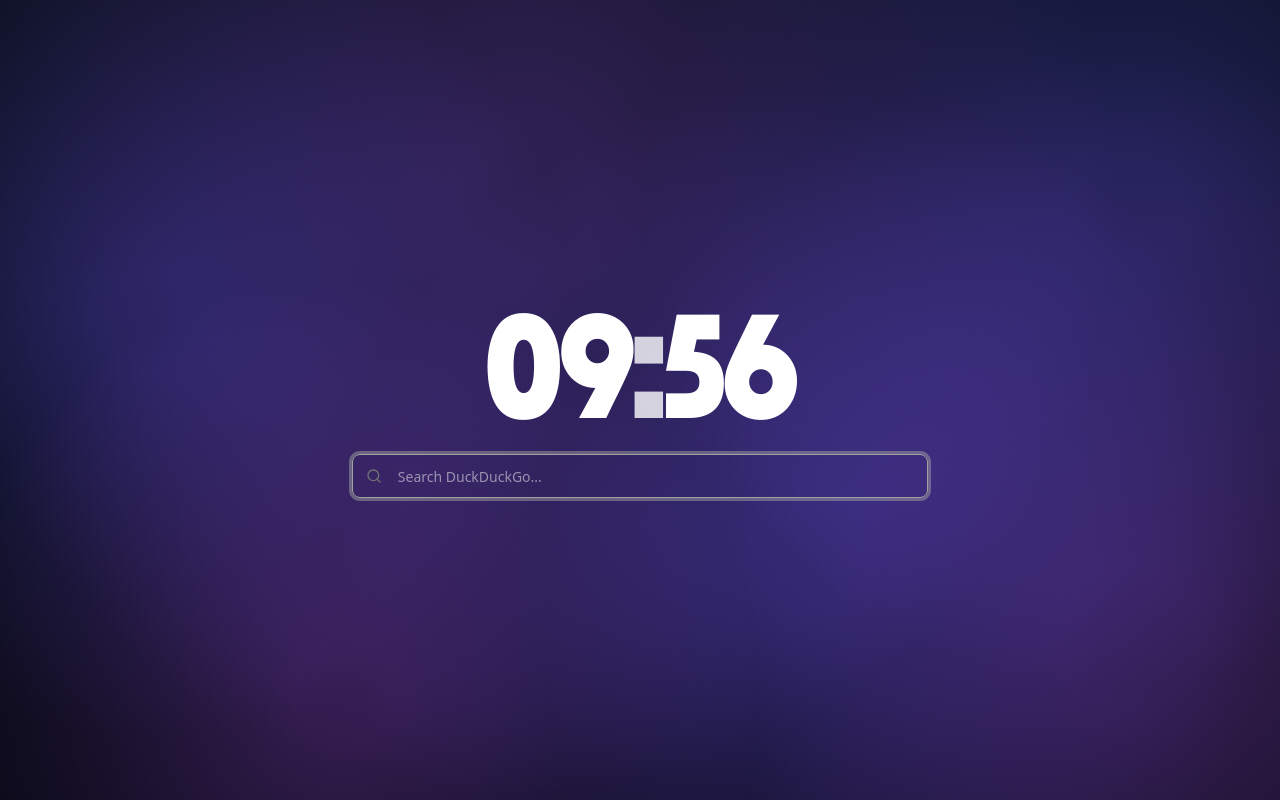
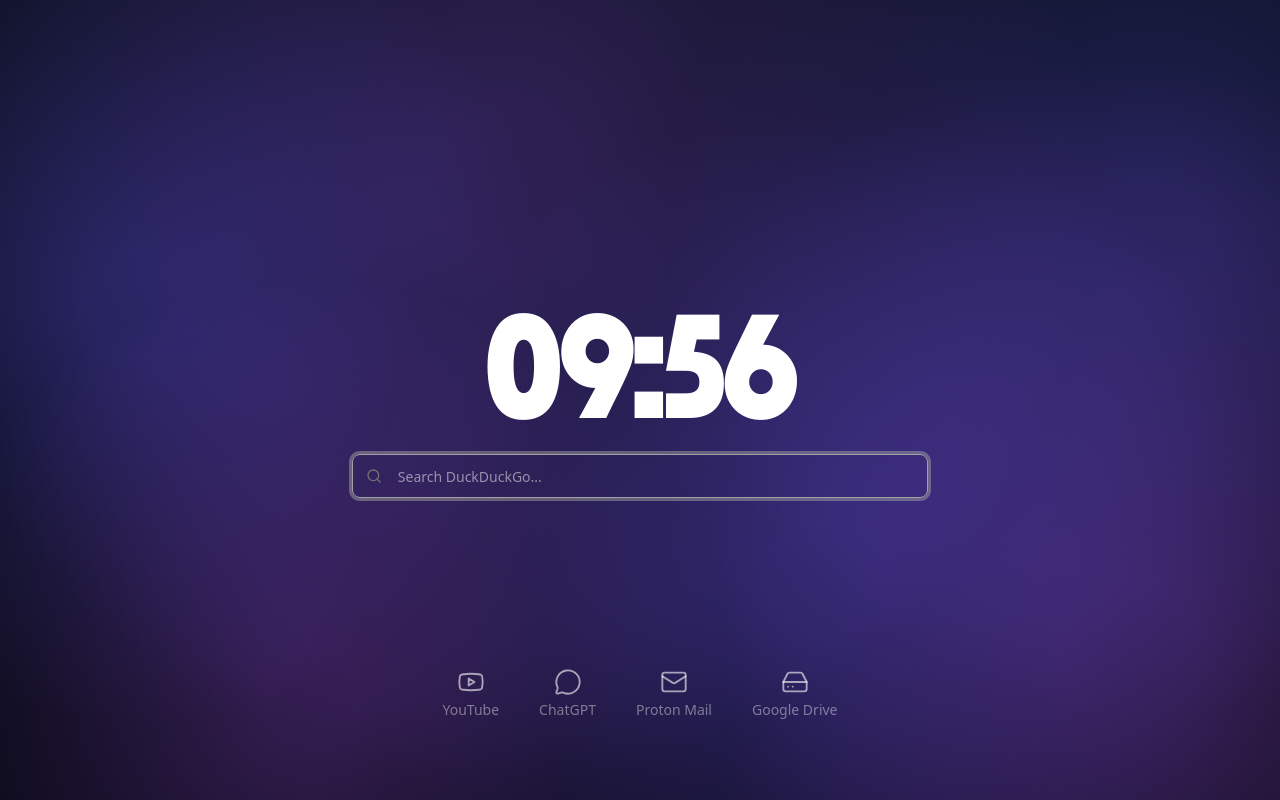
Before and after one commit to Agent-Kwabbel/Horizen, a React (Vite) app: page / in a window 1280 px wide. Built offline with nearby package versions, Linux system fonts and the light colour scheme.

Commit message:
Add quick links

```diff
--- a/src/App.tsx
+++ b/src/App.tsx
@@ -3,6 +3,7 @@ import { useState } from "react"
 import AuroraCanvas from "./components/AuroraCanvas"
 import SearchBar from "./components/SearchBar.tsx"
 import Clock from "./components/Clock"
+import QuickLinks from "./components/QuickLinks.tsx"
 import {
   InputGroup,
   InputGroupAddon,
@@ -24,6 +25,10 @@ export default function App() {
           <SearchBar placeholder="Search DuckDuckGo..." />
         </div>
       </div>
+
+      <nav className="absolute bottom-10 inset-x-0 flex justify-center gap-10 animate-fade-in">
+        <QuickLinks />
+      </nav>
     </main>
   )
 }
--- /dev/null
+++ b/src/components/QuickLinks.tsx
@@ -0,0 +1,30 @@
+import { Youtube, MessageCircle, Mail, HardDrive } from "lucide-react"
+
+const links = [
+  { href: "https://youtube.com", label: "YouTube", icon: Youtube },
+  { href: "https://chat.openai.com", label: "ChatGPT", icon: MessageCircle },
+  { href: "https://mail.proton.me", label: "Proton Mail", icon: Mail },
+  { href: "https://drive.google.com", label: "Google Drive", icon: HardDrive },
+]
+
+export default function QuickLinks() {
+  return (
+    <nav className="absolute bottom-10 inset-x-0 flex justify-center gap-10">
+      {links.map(({ href, label, icon: Icon }) => (
+        <a
+          key={label}
+          href={href}
+          rel="noopener noreferrer"
+          className="
+            text-white/60 hover:text-white
+            transition-colors duration-200
+            flex flex-col items-center gap-1
+          "
+        >
+          <Icon className="w-6 h-6 sm:w-7 sm:h-7" strokeWidth={1.6} />
+          <span className="text-xs sm:text-sm font-medium opacity-70">{label}</span>
+        </a>
+      ))}
+    </nav>
+  )
+}
```
